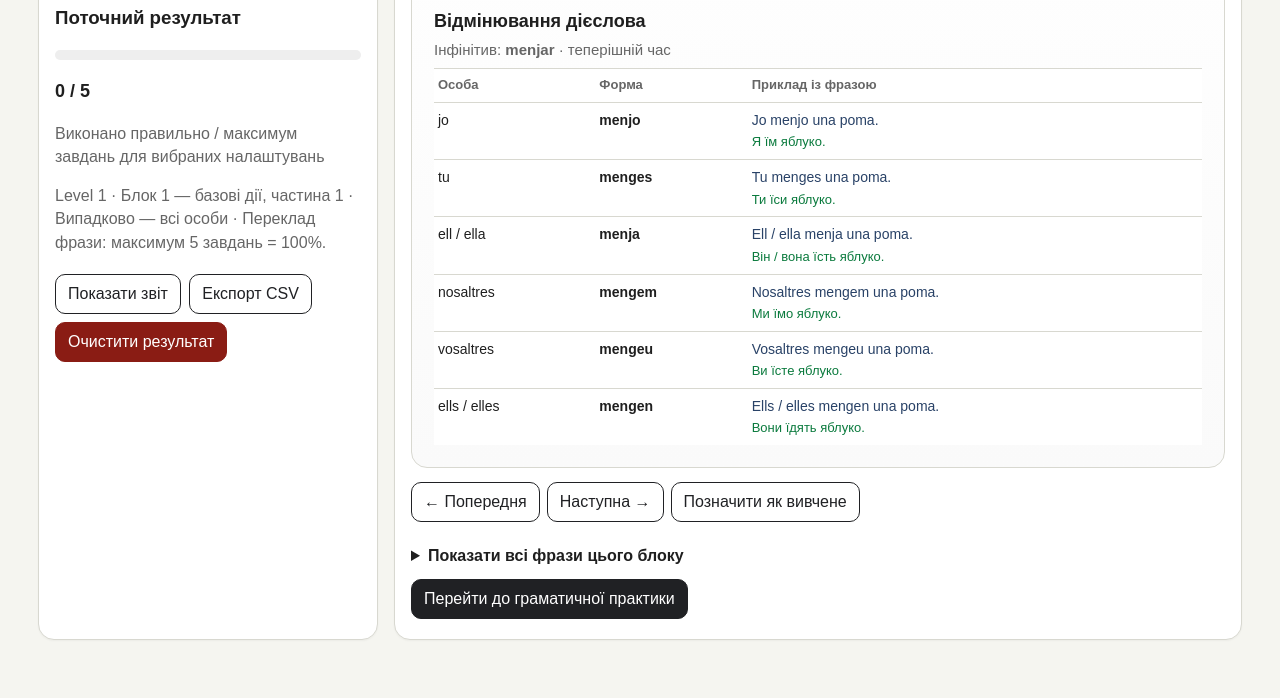
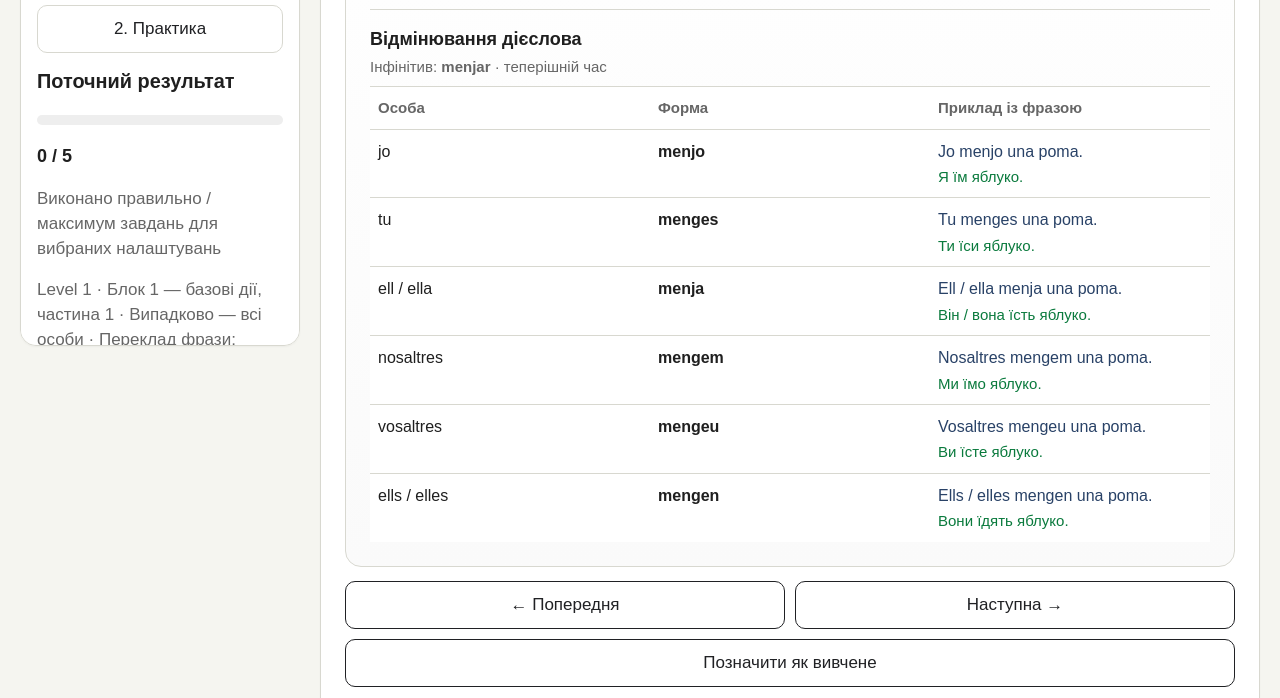
Before and after one commit to idubravskyi/catalan, a plain HTML site: page index.html in a window 1280 px wide. Shown: the part 516-1214 px from the top of the page. Before the commit the page ends 1174 px from the top, so only its background shows below. Drawn offline with Linux system fonts and the light colour scheme.

Commit message:
Optimize lessons and touch controls for landscape iPad

```diff
--- a/index.html
+++ b/index.html
@@ -98,7 +98,36 @@
     summary{cursor:pointer;font-weight:700;padding:8px 0}
     .hidden{display:none}
     code{background:#eee;padding:2px 5px;border-radius:5px}
-  </style>
+  /* Tablet-first touch controls; keep browser zoom and portrait layouts available. */
+html{-webkit-text-size-adjust:100%;text-size-adjust:100%}
+button,select,input,summary,a.action{touch-action:manipulation}
+button,select,input:not([type=checkbox]):not([type=radio]),summary{min-height:44px;box-sizing:border-box}
+button,a,input,select,summary{-webkit-tap-highlight-color:rgba(29,99,196,.15)}
+input,select,textarea{font-size:16px;max-width:100%}
+img,svg{max-width:100%}
+@media(hover:none){button:hover:not(:disabled){transform:none}}
+
+main,main>.card{min-width:0}button{white-space:normal}table{overflow-wrap:anywhere}
+.word-bank span{display:inline-flex;align-items:center;min-height:44px;box-sizing:border-box}
+@media(min-width:960px) and (orientation:landscape){
+ body{font-size:17px}header{padding:16px max(20px,env(safe-area-inset-left))}header h1{font-size:25px}
+ main{max-width:1366px;padding:20px;grid-template-columns:280px minmax(0,1fr);gap:20px;align-items:start}
+ main>aside{position:sticky;top:16px;max-height:calc(100svh - 32px);overflow-y:auto;overscroll-behavior-y:contain;-webkit-overflow-scrolling:touch;padding:18px}
+ main>section.card{padding:24px}.card{min-width:0}.mode-switch{grid-template-columns:1fr}
+ button,input,select{font-size:17px;min-height:48px}button.lesson{padding:12px}
+ .study-actions{display:grid;grid-template-columns:repeat(2,minmax(0,1fr));gap:10px}.study-actions #markLearned{grid-column:1/-1}
+ .study-card{padding:24px}.study-ca{font-size:32px}.study-uk{font-size:23px}
+ table{font-size:16px;table-layout:fixed}th,td{padding:10px 8px}
+ .study-conjugation th,.study-conjugation .uk-example{font-size:15px}
+ .choices{display:grid;grid-template-columns:repeat(2,minmax(0,1fr));gap:12px}.choices button{margin:0;min-height:64px}
+ .word-bank{display:flex;gap:10px;flex-wrap:wrap}.word-bank span{margin:0;padding:12px}
+ .task{font-size:21px}.phrase-main{font-size:25px}.hint-warning,.mistake{font-size:16px}
+ .metrics{grid-template-columns:repeat(2,minmax(0,1fr))}
+ .mistakes{max-height:none;overflow:visible}
+}
+
+
+</style>
 </head>
 <body>
 <header>
```
